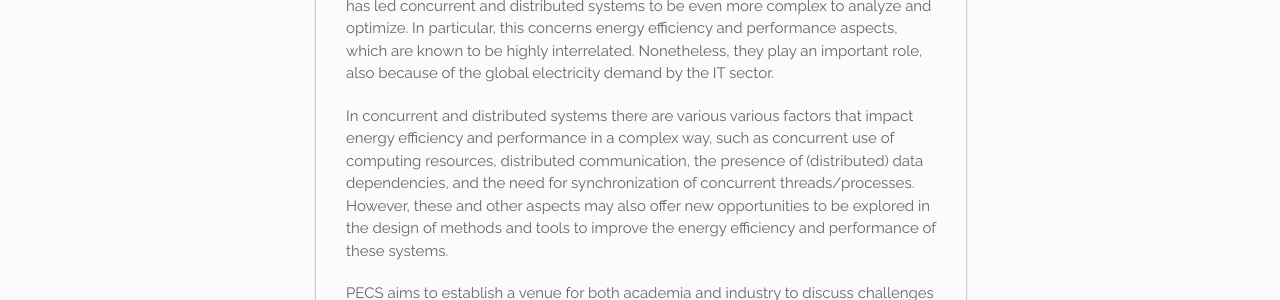
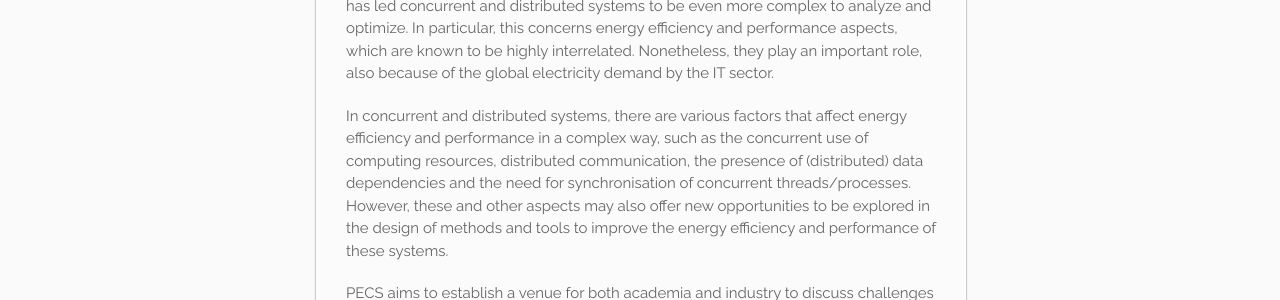
Before and after one commit to pecs-workshop/pecs-workshop.github.io, a Jekyll site: the page built from _2024/01.cfp.md, in a window 1280 px wide and 900 px high. Shown: the part 422-722 px from the top of the window. Built offline with Jekyll 4.4.1, drawn with Linux system fonts in a browser that asks for light colours.

Commit message:
2024 edition dates

```diff
--- a/_2024/_introduction_text.md
+++ b/_2024/_introduction_text.md
@@ -2,4 +2,4 @@
 
 However, the continuously-growing level of hardware parallelism and heterogeneity has led concurrent and distributed systems to be even more complex to analyze and optimize. In particular, this concerns energy efficiency and performance aspects, which are known to be highly interrelated. Nonetheless, they play an important role, also because of the global electricity demand by the IT sector.
 
-In concurrent and distributed systems there are various various factors that impact energy efficiency and performance in a complex way, such as concurrent use of computing resources, distributed communication, the presence of (distributed) data dependencies, and the need for synchronization of concurrent threads/processes. However, these and other aspects may also offer new opportunities to be explored in the design of methods and tools to improve the energy efficiency and performance of these systems.
+In concurrent and distributed systems, there are various factors that affect energy efficiency and performance in a complex way, such as the concurrent use of computing resources, distributed communication, the presence of (distributed) data dependencies and the need for synchronisation of concurrent threads/processes. However, these and other aspects may also offer new opportunities to be explored in the design of methods and tools to improve the energy efficiency and performance of these systems.
```
